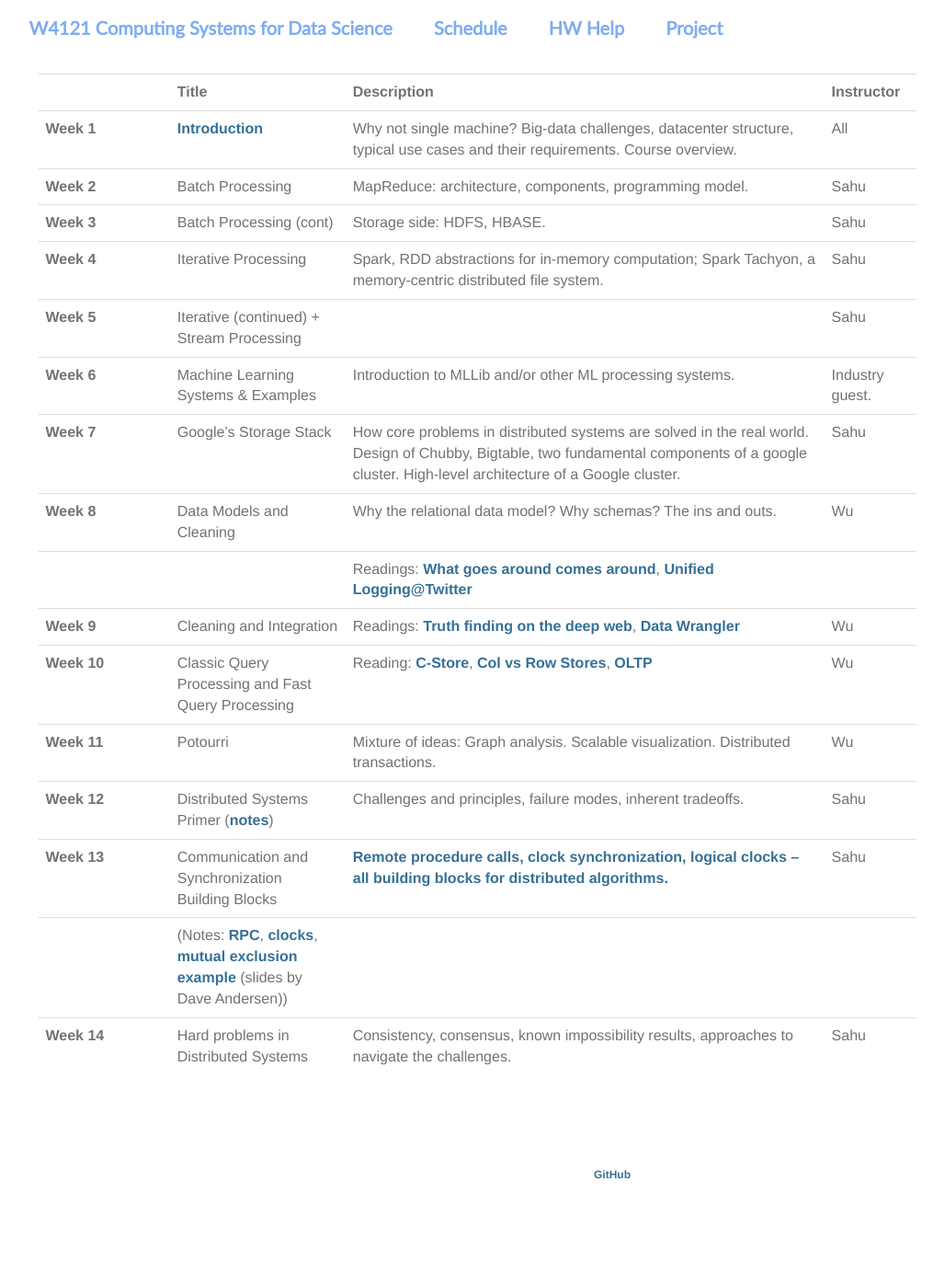
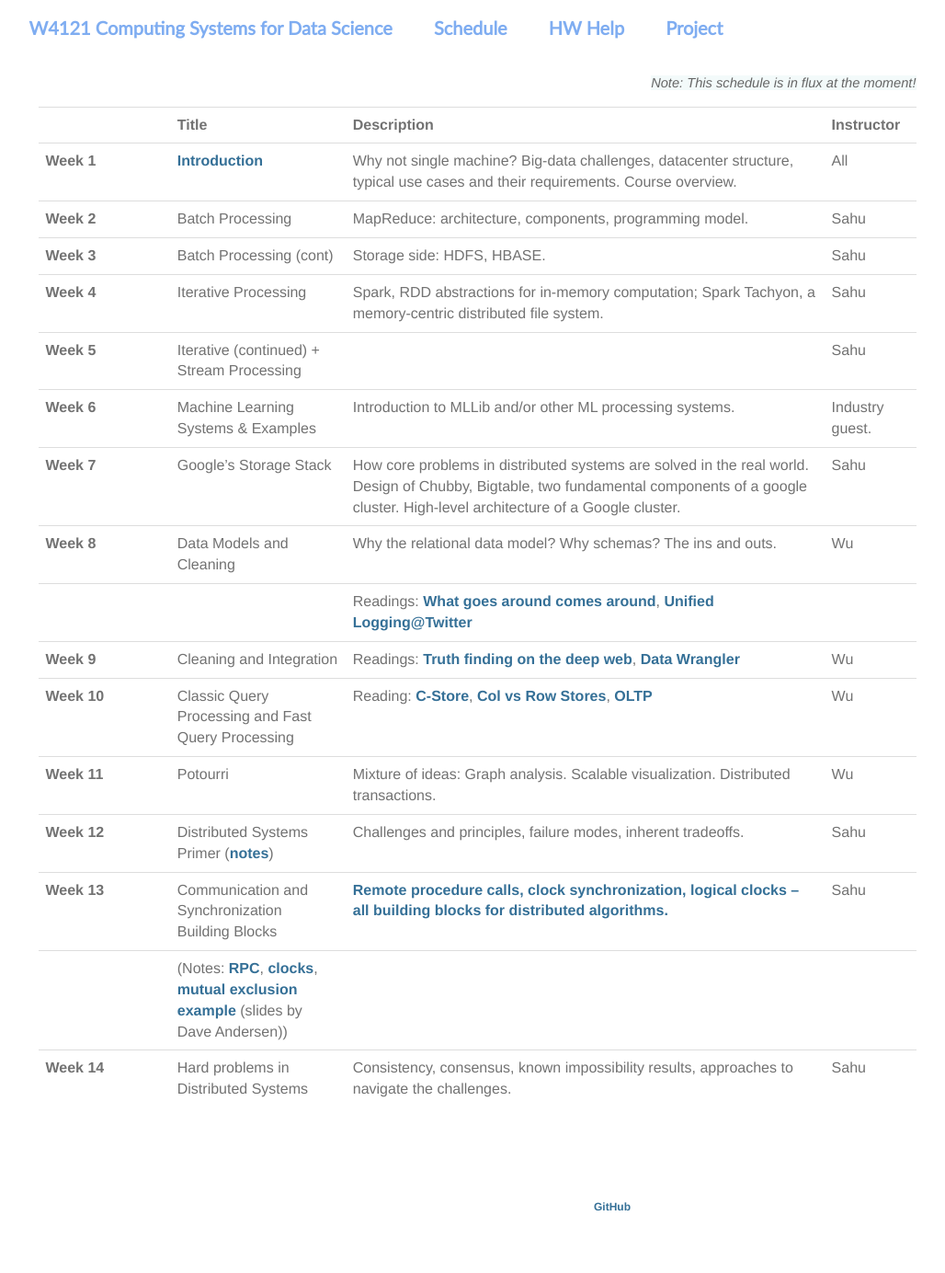
Before and after one commit to KnightMollo/w4121.github.io, a Jekyll site: the page built from schedule.md, in a window 1280 px wide. Shown: the whole page at 92% size, without its empty margins (121-1149 px from the left). Built offline with Jekyll 4.4.1, drawn with Linux system fonts in a browser that asks for light colours; before the commit the page ends 1349 px from its top, so only the background shows below that.

Commit message:
updated website

```diff
--- a/schedule.md
+++ b/schedule.md
@@ -2,6 +2,10 @@
 layout: page
 title: Lectures
 ---
+
+<p class="message" align="right">
+  <i>Note: This schedule is in flux at the moment! </i>
+</p>
 
 
 <style>
```
